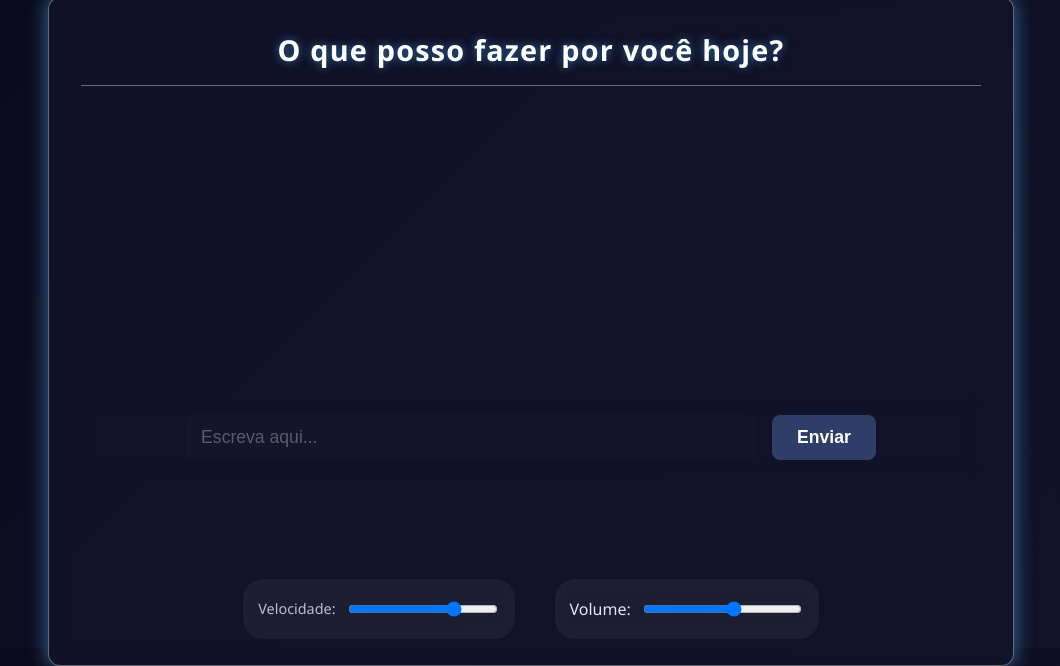
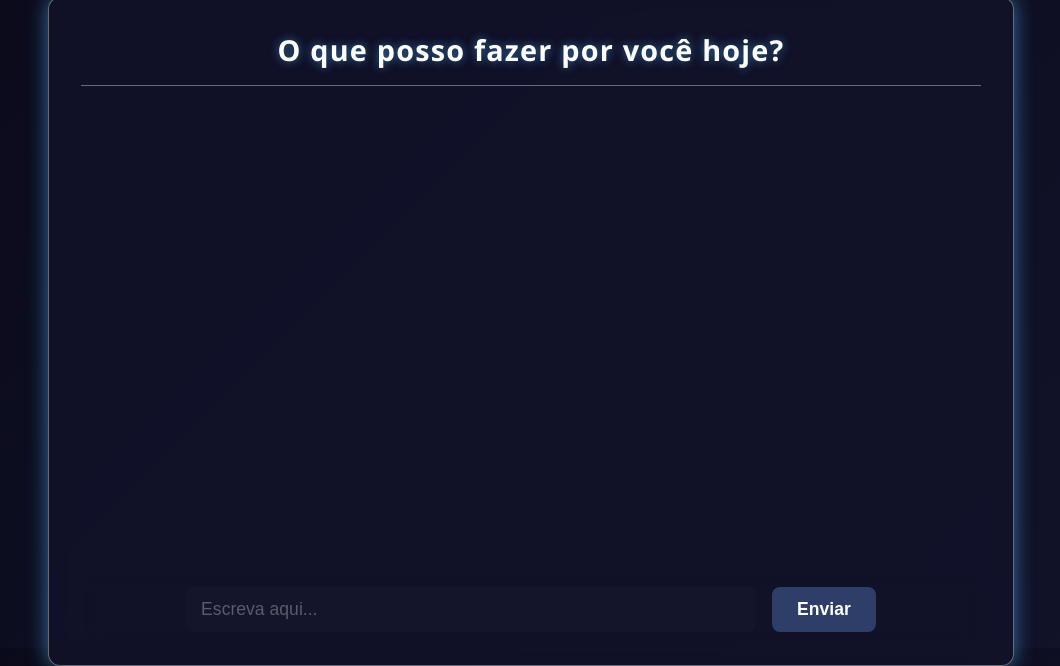
Before and after one commit to EltonVitorettiJr/CelestIA, a website: page index.html in a window 1280 px wide. Shown: the part 152-818 px from the top of the page, without its empty margins (109-1169 px from the left). Drawn offline with Linux system fonts and the light colour scheme.

Commit message:
retirado botoes de colume e velocidade

```diff
--- a/index.html
+++ b/index.html
@@ -38,17 +38,10 @@
         <input type="text" id="message-input" placeholder="Escreva aqui..." autocomplete="off" />
         <button class="btn-submit" id="btn-submit" onclick="sendMessage()">Enviar</button>
       </div>
-      <div class="controles-audio">
-        <div class="velocidade-container">
+        <!-- <div class="velocidade-container">
           <label>Velocidade: </label>
           <input type="range" min="0.5" max="1.5" step="0.1" value="1.3" id="velocidade-fala" onchange="velocidadeFala = parseFloat(this.value)">
-        </div>
-
-        <div class="volume-container">
-          <label>Volume: </label>
-          <input type="range" min="0" max="1" step="0.1" value="0.6" id="volume-fala" onchange="volumeFala = parseFloat(this.value)">
-        </div>
-      </div>
+        </div> -->
     </div>
   </div>
 
@@ -56,7 +49,6 @@
     let utterance;
     let falando = false;
     let velocidadeFala = 1.2;
-    let volumeFala = 0.6;
 
     function carregarVozes() {
       return new Promise((resolve) => {
@@ -94,7 +86,6 @@
 
         utterance.rate = velocidadeFala;
         utterance.pitch = 0.8;
-        utterance.volume = volumeFala;
 
         const vozPreferida = vozes.find(v =>
           v.name.includes("Google português") ||
--- a/style.css
+++ b/style.css
@@ -100,13 +100,6 @@ input::placeholder {
 
 .btn-audio:hover {
   color: #000;
-}
-
-.controles-audio {
-    display: flex;
-    gap: 20px;
-    justify-content: center;
-    margin-top: 10px;
 }
 
 .footer {
@@ -225,31 +218,6 @@ input::placeholder {
   margin-bottom: 2rem;
 }
 
-
-.velocidade-container,
-.volume-container {
-  display: flex;
-  align-items: center;
-  justify-content: center;
-  gap: 10px;
-  padding: 8px 15px;
-  background: rgba(255, 255, 255, 0.05);
-  border-radius: 20px;
-  width: fit-content;
-  backdrop-filter: blur(5px);
-  margin: 10px;
-}
-
-.velocidade-container label {
-  font-size: 0.9rem;
-  opacity: 0.8;
-}
-
-.velocidade-container input[type="range"] {
-  width: 120px;
-  background: transparent;
-}
-
 #history {
   max-height: 500px;
   overflow-y: auto;
```
Lines whose indentation alone changed are shown as unchanged.
